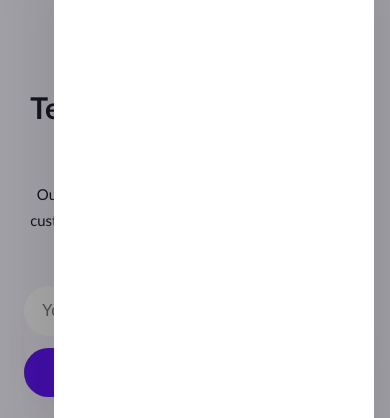
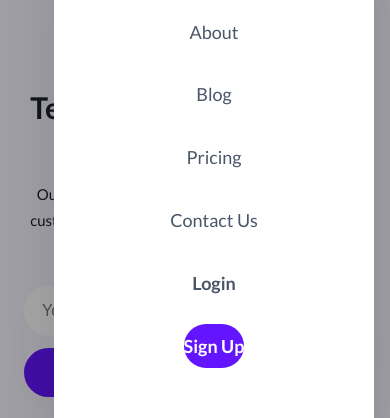
Before and after one commit to OmaOjr/React-webpage, a plain HTML site: page index.html in a window 390 px wide. Both pictures are taken after a click on the button "open menu". Shown: the part 71-489 px from the top of the page. Drawn offline with Linux system fonts and the light colour scheme.

Commit message:
fix navbar and hamburger menu layout

```diff
--- a/index.html
+++ b/index.html
@@ -23,7 +23,7 @@
                     <button class="nav__close" id="navClose" type="button" aria-label="Close menu">
                         <i class="fa-solid fa-xmark"></i>
                     </button>
-                    <ul class="nav__links">
+                    <ul class="nav__list">
                     <li><a href="#features" class="nav__link">About</a></li>
                     <li><a href="#testimonials" class="nav__link">Blog</a></li>
                     <li><a href="#pricing" class="nav__link">Pricing</a></li>
--- a/index.js
+++ b/index.js
@@ -20,7 +20,7 @@ document.addEventListener("DOMContentLoaded", () => {
 
   const pricingCards = document.querySelectorAll(".pricing__cards > article");
   pricingCards.forEach((card, index) => {
-    card.style.setProperty("--delay", `${120 + index * 120}ms`);
+ card.style.setProperty("--delay", `${120 + index * 120}ms`);
   });
 
   // Hamburger menu
@@ -34,6 +34,7 @@ document.addEventListener("DOMContentLoaded", () => {
     const isOpen = navLinks.classList.toggle("is-open");
     toggleBtn.setAttribute("aria-expanded", String(isOpen));
     document.body.classList.toggle("menu-open", isOpen);
+  });
 
     if (closeBtn) {
       closeBtn.addEventListener("click", () => {
@@ -42,7 +43,6 @@ document.addEventListener("DOMContentLoaded", () => {
         document.body.classList.remove("menu-open");
       });
     }
-  });
 
 
   navLinks.addEventListener("click", (e) => {
--- a/styles.css
+++ b/styles.css
@@ -95,15 +95,7 @@ NAVBAR
 .nav__logo-text {
     font-size: 24px;
 
-}
-
-.nav__links {
-    display: flex;
-    align-items: center;
-    gap: 24px;
-    margin-left: auto;
-}
-
+    }
 .nav__close {
     display: none;
 }
@@ -150,6 +142,24 @@ NAVBAR
     cursor: pointer;
     color: #1a202c;
 
+}
+
+.nav__list {
+    display: flex;
+    align-items: center;
+    gap:24px;
+    margin-left: auto;
+}
+
+.nav__links {
+    margin-left: auto;
+
+}
+
+.nav__links.is-open .nav__list a {
+    opacity: 1;
+    transform: translateX(0);
+    transition-delay: 120ms;
 }
 
 
@@ -363,6 +373,20 @@ HERO section
 
     }
 
+    .nav__list {
+        display: flex;
+        flex-direction: column;
+        align-items: center;
+        gap: 18px;
+        margin: 0;
+        padding: 0;
+    }
+
+    .nav__list a {
+        display: block;
+        padding: 8px 0;
+    }
+
     .nav__links.is-open {
         opacity: 1;
         transform: translateX(0);
@@ -377,23 +401,24 @@ HERO section
         pointer-events: auto;
     }
 
-    .nav__links li {
+    .nav__list li {
   opacity: 0;
   transform: translateX(-16px);
   transition: opacity 600ms ease, transform 800ms ease;
 }
 
-.nav__links.is-open li {
+.nav__links.is-open .nav__list li {
   opacity: 1;
   transform: translateX(0);
-}
-
-.nav__links.is-open li:nth-child(2) { transition-delay: 80ms; }
-.nav__links.is-open li:nth-child(3) { transition-delay: 140ms; }
-.nav__links.is-open li:nth-child(4) { transition-delay: 200ms; }
-.nav__links.is-open li:nth-child(5) { transition-delay: 260ms; }
-.nav__links.is-open li:nth-child(6) { transition-delay: 320ms; }
-.nav__links.is-open li:nth-child(7) { transition-delay: 380ms; }
+  transition-delay: 120ms;
+}
+
+.nav__links.is-open .nav__list li:nth-child(2) { transition-delay: 80ms; }
+.nav__links.is-open .nav__list li:nth-child(3) { transition-delay: 140ms; }
+.nav__links.is-open .nav__list li:nth-child(4) { transition-delay: 200ms; }
+.nav__links.is-open .nav__list li:nth-child(5) { transition-delay: 260ms; }
+.nav__links.is-open .nav__list li:nth-child(6) { transition-delay: 320ms; }
+.nav__links.is-open .nav__list li:nth-child(7) { transition-delay: 380ms; }
 
 
 
@@ -481,33 +506,26 @@ HERO section
 
 
 
-    .nav__links li {
+    .nav__list li {
     opacity: 0;
     transform: translateX(-16px);
     transition: opacity 600ms ease, transform 800ms ease;
 
     }
 
-    .nav__links.is-open li {
+    .nav__links.is-open .nav__list li {
     opacity: 1;
     transform: translateX(0);
     transition: opacity 600ms ease, transform 800ms ease;
 
     }
 
-
-.nav__links.is-open li:nth-child(2) { transition-delay: 80ms; }
-.nav__links.is-open li:nth-child(3) { transition-delay: 140ms; }
-.nav__links.is-open li:nth-child(4) { transition-delay: 200ms; }
-.nav__links.is-open li:nth-child(5) { transition-delay: 260ms; }
-.nav__links.is-open li:nth-child(6) { transition-delay: 320ms; }
-.nav__links.is-open li:nth-child(7) { transition-delay: 380ms; }
-
-
-
-
-
-
+.nav__links.is-open .nav__list li:nth-child(2) { transition-delay: 80ms; }
+.nav__links.is-open .nav__list li:nth-child(3) { transition-delay: 140ms; }
+.nav__links.is-open .nav__list li:nth-child(4) { transition-delay: 200ms; }
+.nav__links.is-open .nav__list li:nth-child(5) { transition-delay: 260ms; }
+.nav__links.is-open .nav__list li:nth-child(6) { transition-delay: 320ms; }
+.nav__links.is-open .nav__list li:nth-child(7) { transition-delay: 380ms; }
 
     .nav__close:hover {
         transform: scale(1.08);
```
